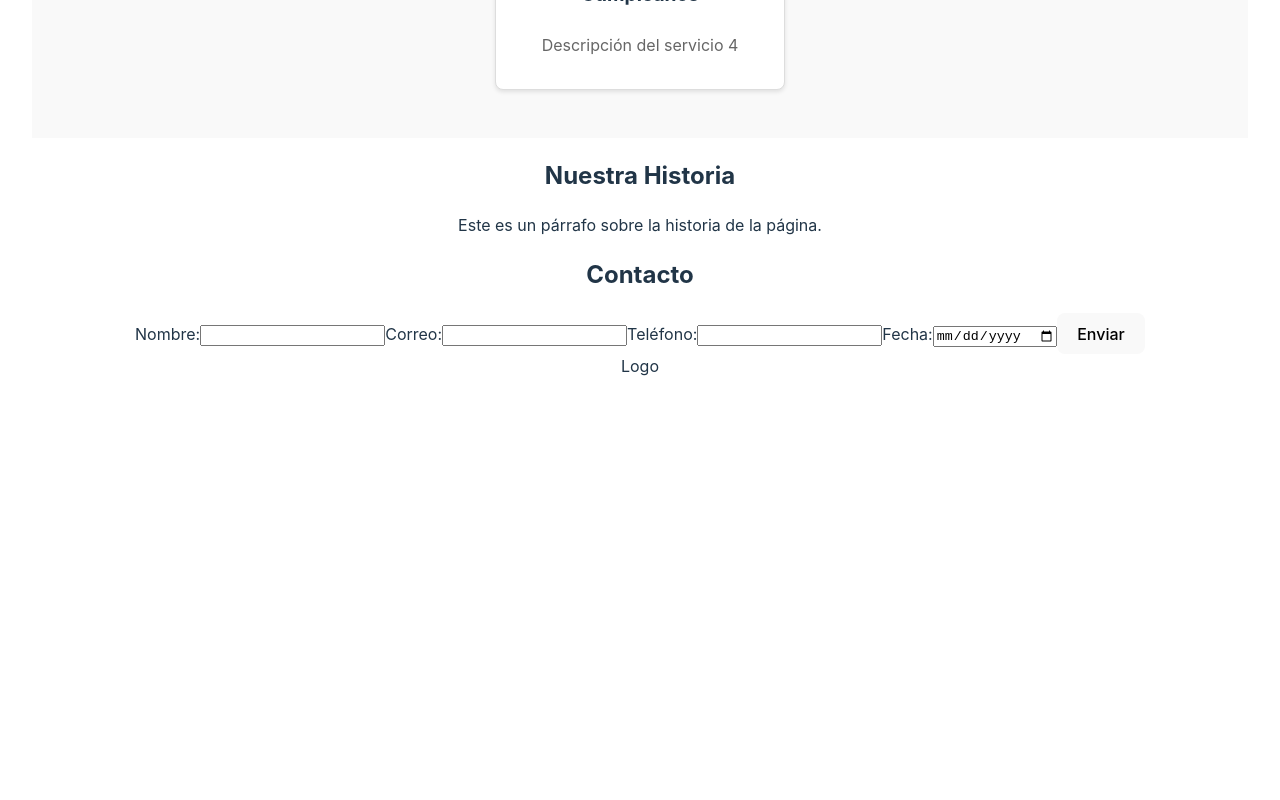
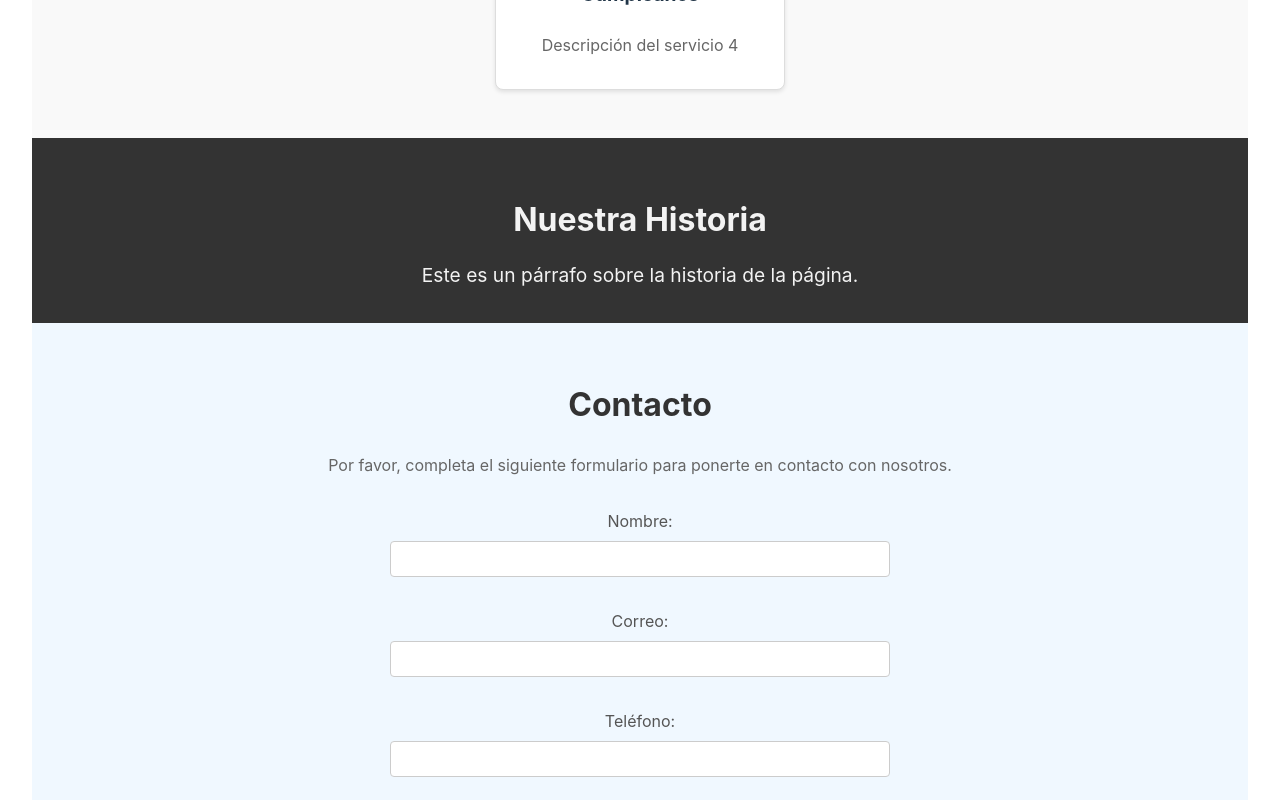
Before and after one commit to gmorenoyali/ProyectoFinal, a React (Vite) app: page / in a window 1280 px wide. Shown: the part 940-1740 px from the top of the page. Before the commit the page ends 1406 px from the top, so only its background shows below. Built offline with nearby package versions, Linux system fonts and the light colour scheme.

Commit message:
Estilos para Story.jsx y ContactForm.jsx
Se agrego un parrafo en el ContactForm.jsx

```diff
--- a/src/components/ContacForm.jsx
+++ b/src/components/ContacForm.jsx
@@ -1,4 +1,6 @@
 import React, { useState } from 'react';
+
+import '../styles/ContactForm.css'
 
 const ContactForm = () => {
   const [formData, setFormData] = useState({
@@ -20,6 +22,7 @@ const ContactForm = () => {
   return (
     <section className="contact-form">
       <h2>Contacto</h2>
+      <p>Por favor, completa el siguiente formulario para ponerte en contacto con nosotros.</p>
       <form onSubmit={handleSubmit}>
         <label>
           Nombre:
--- a/src/components/Story.jsx
+++ b/src/components/Story.jsx
@@ -1,4 +1,6 @@
 import React from 'react';
+
+import '../styles/Story.css'
 
 const Story = () => {
   return (
--- /dev/null
+++ b/src/styles/ContactForm.css
@@ -0,0 +1,63 @@
+
+
+.contact-form {
+    display: flex;
+    flex-direction: column;
+    align-items: center;
+    padding: 2rem;
+    background-color: #f0f8ff; /* Fondo azul claro */
+  }
+
+  .contact-form h2 {
+    font-size: 2rem;
+    margin-bottom: 0.5rem; /* Reducido el margen inferior */
+    color: #333; /* Color del texto del título */
+  }
+
+  .contact-form p {
+    font-size: 1rem;
+    color: #666; /* Color del texto del párrafo */
+    text-align: center; /* Centrar el texto */
+    margin-bottom: 1.5rem; /* Espacio debajo del párrafo */
+  }
+
+  .contact-form form {
+    display: flex;
+    flex-direction: column;
+    width: 100%;
+    max-width: 500px;
+  }
+
+  .contact-form label {
+    margin: 0.5rem 0;
+    font-size: 1rem;
+    color: #555; /* Color del texto de las etiquetas */
+    display: flex;
+    flex-direction: column;
+  }
+
+  .contact-form input {
+    padding: 0.5rem;
+    margin: 0.5rem 0 1rem; /* Espacio debajo del input */
+    border: 1px solid #ccc;
+    border-radius: 4px;
+    font-size: 1rem;
+    background-color: #fff; /* Fondo de los campos de entrada */
+    width: 100%; /* Ancho completo */
+    box-sizing: border-box; /* Incluir el relleno y el borde en el ancho total */
+  }
+
+  .contact-form button {
+    padding: 0.75rem;
+    margin-top: 1rem;
+    background-color: #007bff; /* Fondo del botón */
+    color: white; /* Color del texto del botón */
+    border: none;
+    border-radius: 4px;
+    cursor: pointer;
+    font-size: 1rem;
+  }
+
+  .contact-form button:hover {
+    background-color: #0056b3; /* Fondo del botón al pasar el cursor */
+  }
--- /dev/null
+++ b/src/styles/Story.css
@@ -0,0 +1,23 @@
+.story {
+    display: flex;
+    flex-direction: column;
+    align-items: center;
+    padding: 2rem;
+   /*  background-color: #f3f3f3;
+    color: #333; */
+    background-color: #333;
+    color: #f3f3f3;
+  }
+
+  .story h2 {
+    font-size: 2rem;
+    margin-bottom: 1rem;
+  }
+
+  .story p {
+    font-size: 1.2rem;
+    line-height: 1.6;
+    max-width: 800px;
+    text-align: center;
+    margin: 0;
+  }
```
